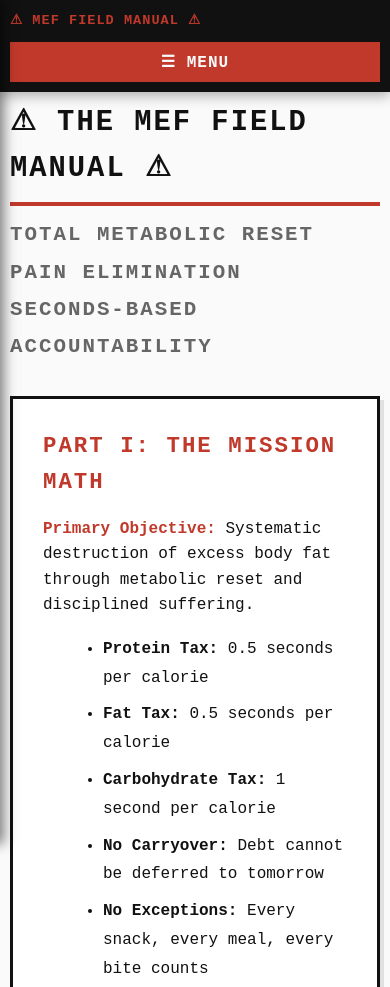
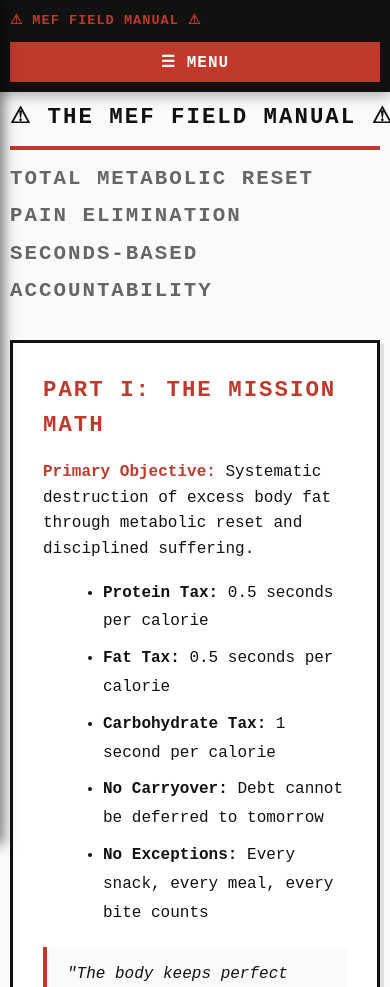
Before and after one commit to charlesbwmcdonald/MEF_Field_Manual, a plain HTML site: page index.html in a window 390 px wide. Shown: the top 987 px of the page. Drawn offline with Linux system fonts and the light colour scheme.

Commit message:
Update index.html

```diff
--- a/index.html
+++ b/index.html
@@ -538,7 +538,8 @@ li {
   }
 
   h1 {
-    font-size: 1.8rem;
+    font-size: 1.4rem;
+    white-space: nowrap;
   }
 
   h2 {
@@ -1000,7 +1001,7 @@ Operator Info -->
     </label>
   </div>
 
-  <button onclick="calculatePainTax()">⚠ CALCULATE PAIN TAX ⚠</button>
+  <button onclick="calculatePainTax()">⚠ CALCULATE TAX ⚠</button>
 
   <div class="results" id="results-section" style="display: none;">
     <h3>Your Debt</h3>
```
